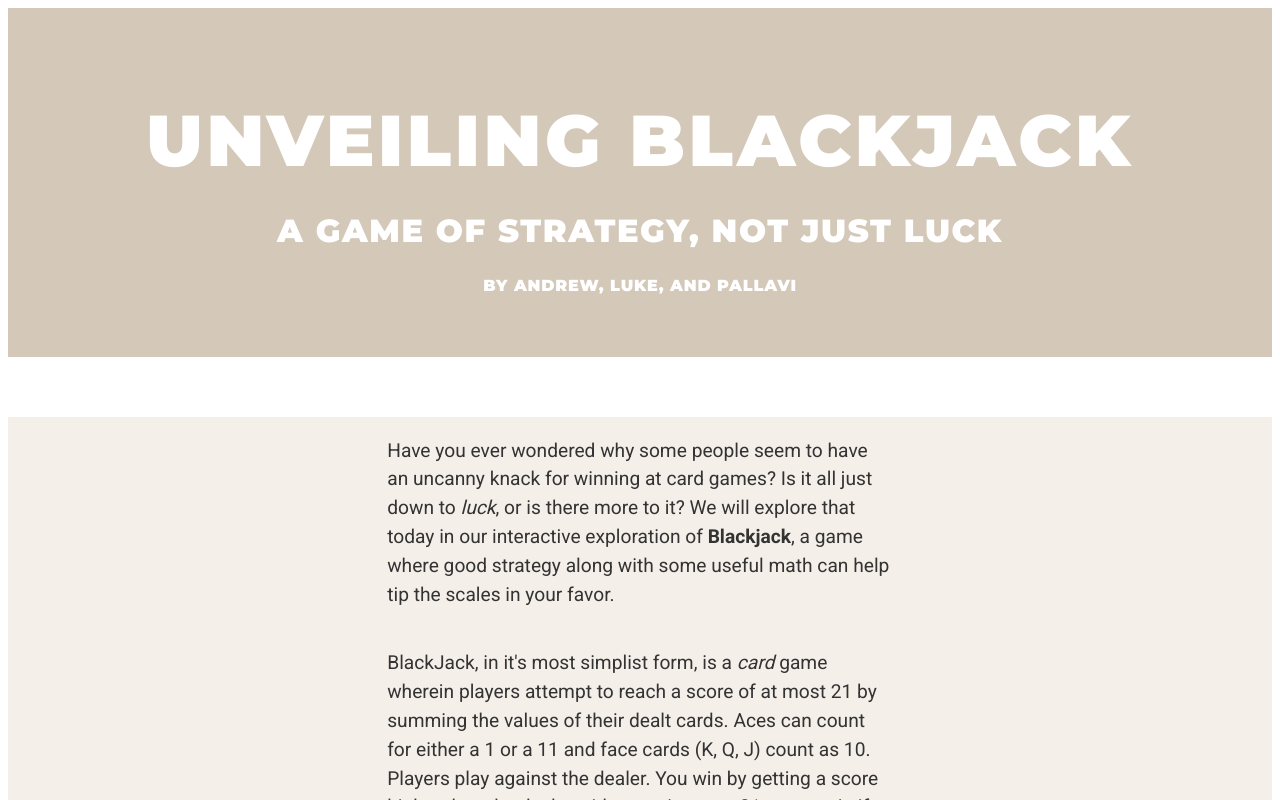
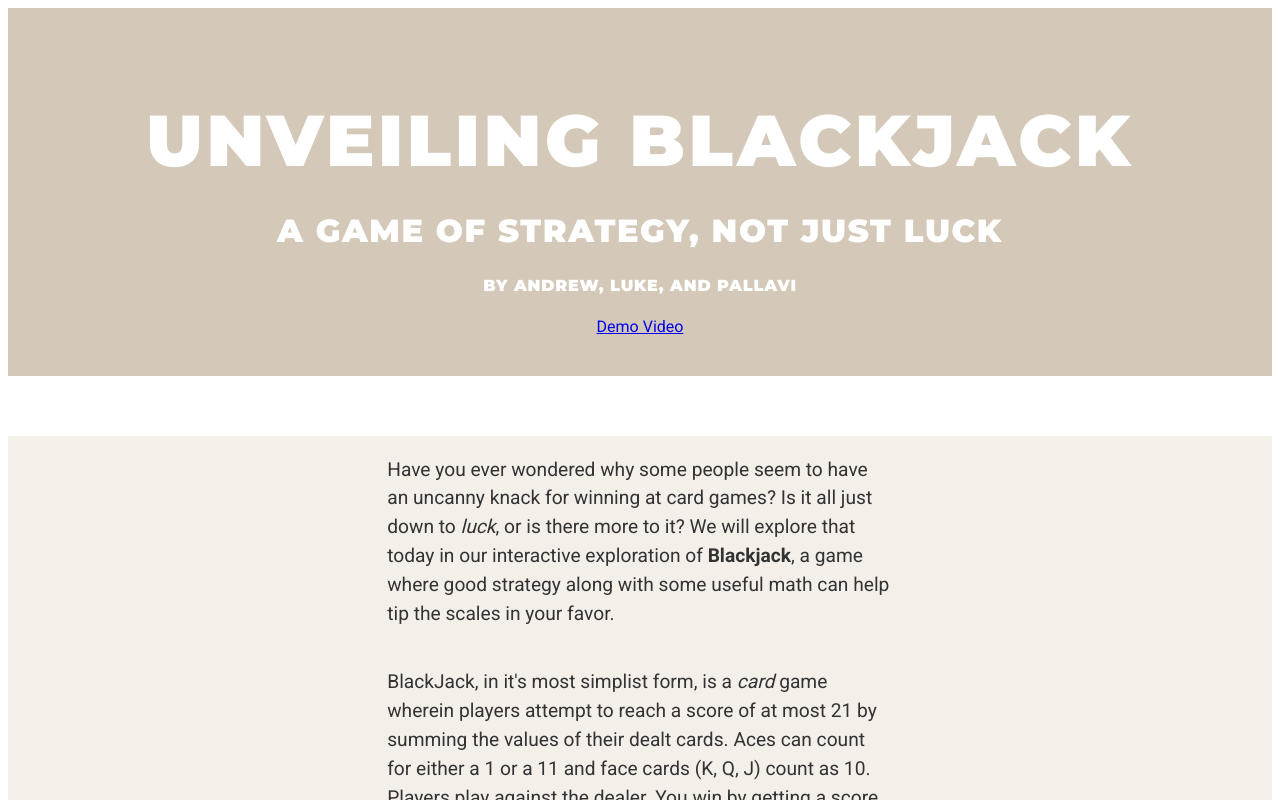
Before and after one commit to lukelin15/CardCounting, a SvelteKit app: page / in a window 1280 px wide. Shown: the top 800 px of the page. Built offline with nearby package versions, Linux system fonts and the light colour scheme.

Commit message:
links added

```diff
--- a/src/components/App.svelte
+++ b/src/components/App.svelte
@@ -23,6 +23,7 @@
     <h1>Unveiling Blackjack</h1>
     <h2>a game of strategy, not just luck</h2>
     <h4>by Andrew, Luke, and Pallavi</h4>
+    <a href="https://youtu.be/JtHIpce4yZk">Demo Video</a>
   </div>
   <body>
   <p>
@@ -385,11 +386,11 @@
   <p>
     <b>Try playing another game to see how your skills have improved!</b>
   </p>
-  <p>
-
-  </p>
 </body>
 <Base />
+<body>
+  <p style=text-align:center> <a href="https://github.com/lukelin15/CardCounting/tree/main">Repository</a></p>
+</body>
 </main>
 
 <style>
@@ -459,6 +460,10 @@
     font-family: "Roboto", serif;
   }
 
+  a{
+    font-family: "Roboto", serif;
+  }
+
   table {
     width: 40%;
     font-size: 14px;
```
